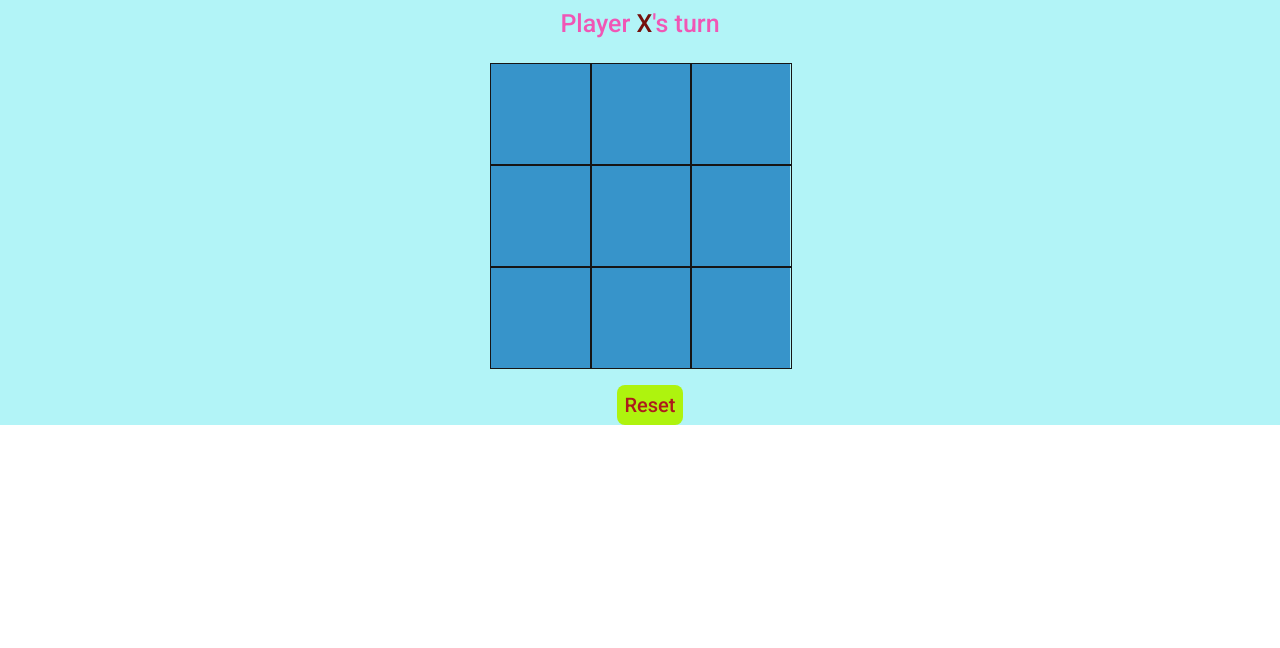
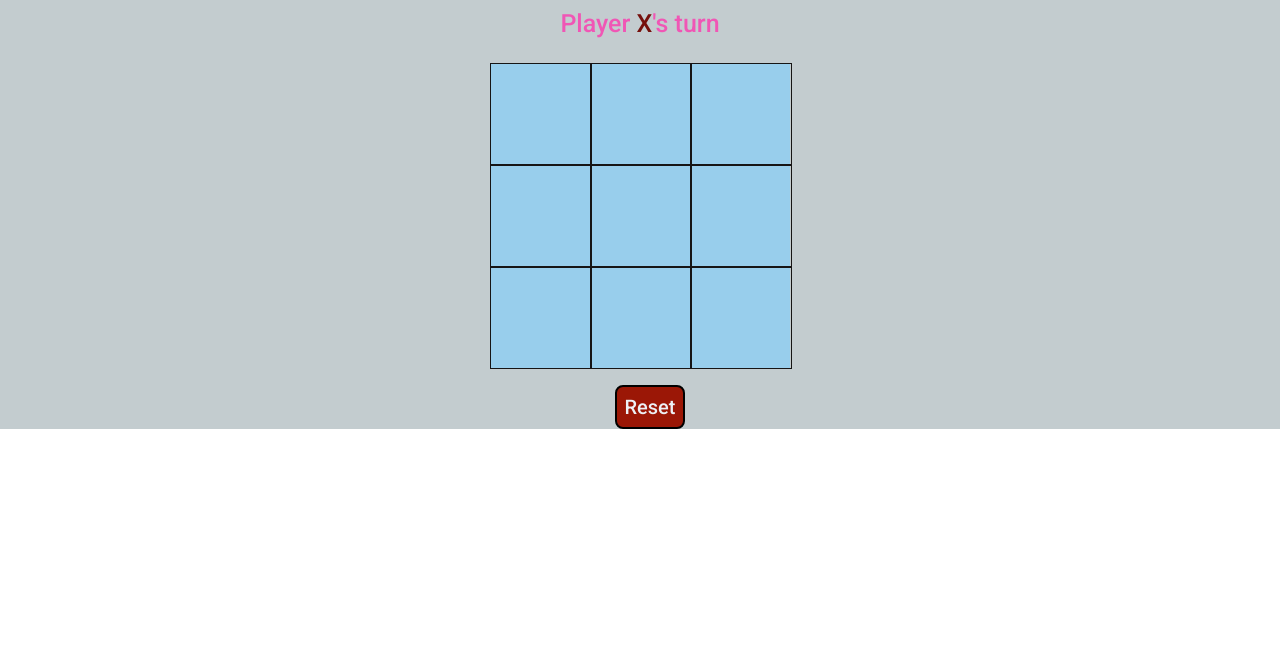
Before and after one commit to ravichaudhary111/tic-tac-toe-game, a plain HTML site: page index.html in a window 1280 px wide. Shown: the part 152-800 px from the top of the page. Drawn offline with Linux system fonts and the light colour scheme.

Commit message:
Update style.css

```diff
--- a/style.css
+++ b/style.css
@@ -5,11 +5,11 @@
 }
 
 .container {
-    background-color: rgb(55, 148, 202);
+    background-color: rgb(152, 206, 236);
 }
 
 .background {
-    background-color: #b2f4f7;
+    background-color: #c3cccf;
     height: 100vh;
     padding-top: 1px;
     height: auto;
@@ -71,15 +71,15 @@
 }
 
 .controls button {
-    color: rgb(173, 28, 28);
+    color: rgb(237, 241, 245);
     padding: 8px;
     border-radius: 8px;
-    border: none;
+    border: 2px solid black;
     font-size: 20px;
     margin-left: 1em;
     cursor: pointer;
 }
 
 #reset {
-    background-color: #aef30e;
+    background-color: #9b1706;
 }
```
